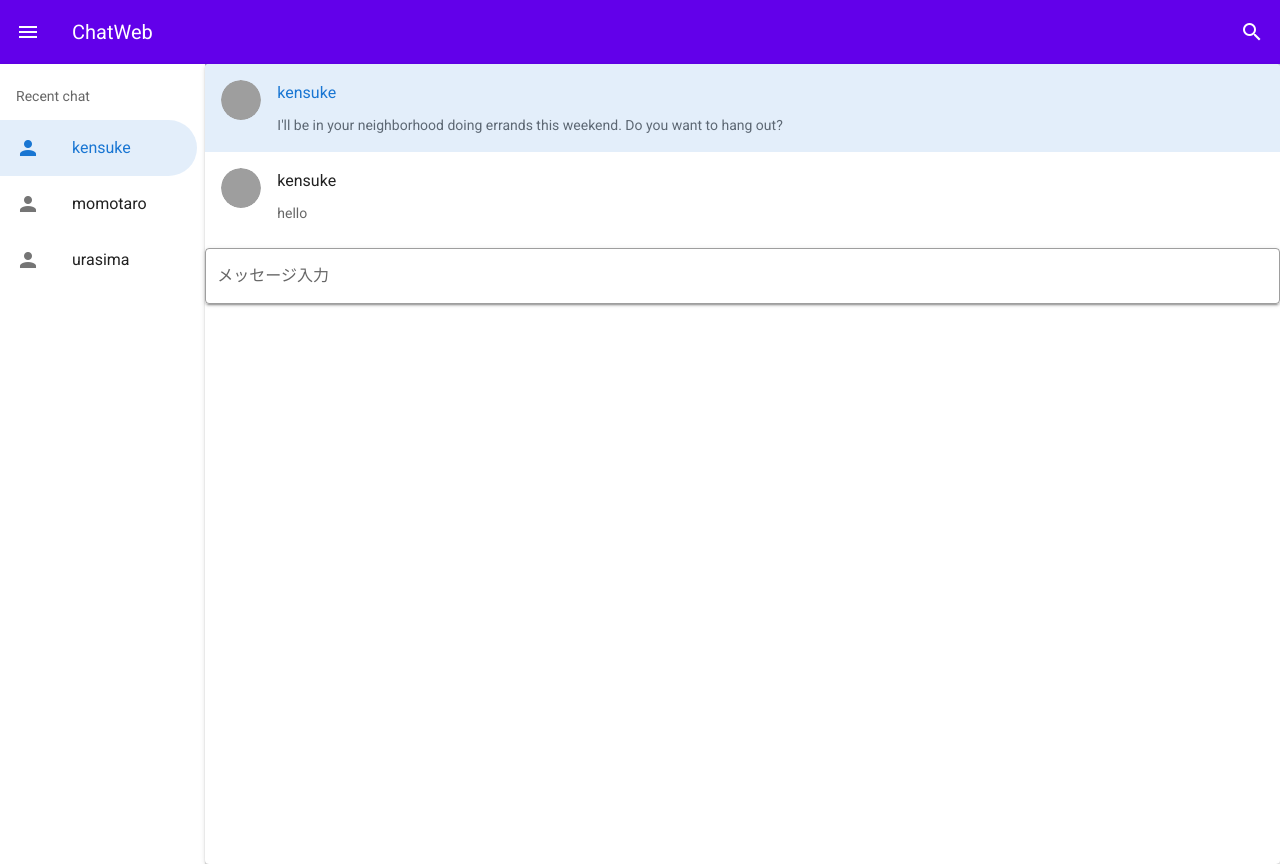
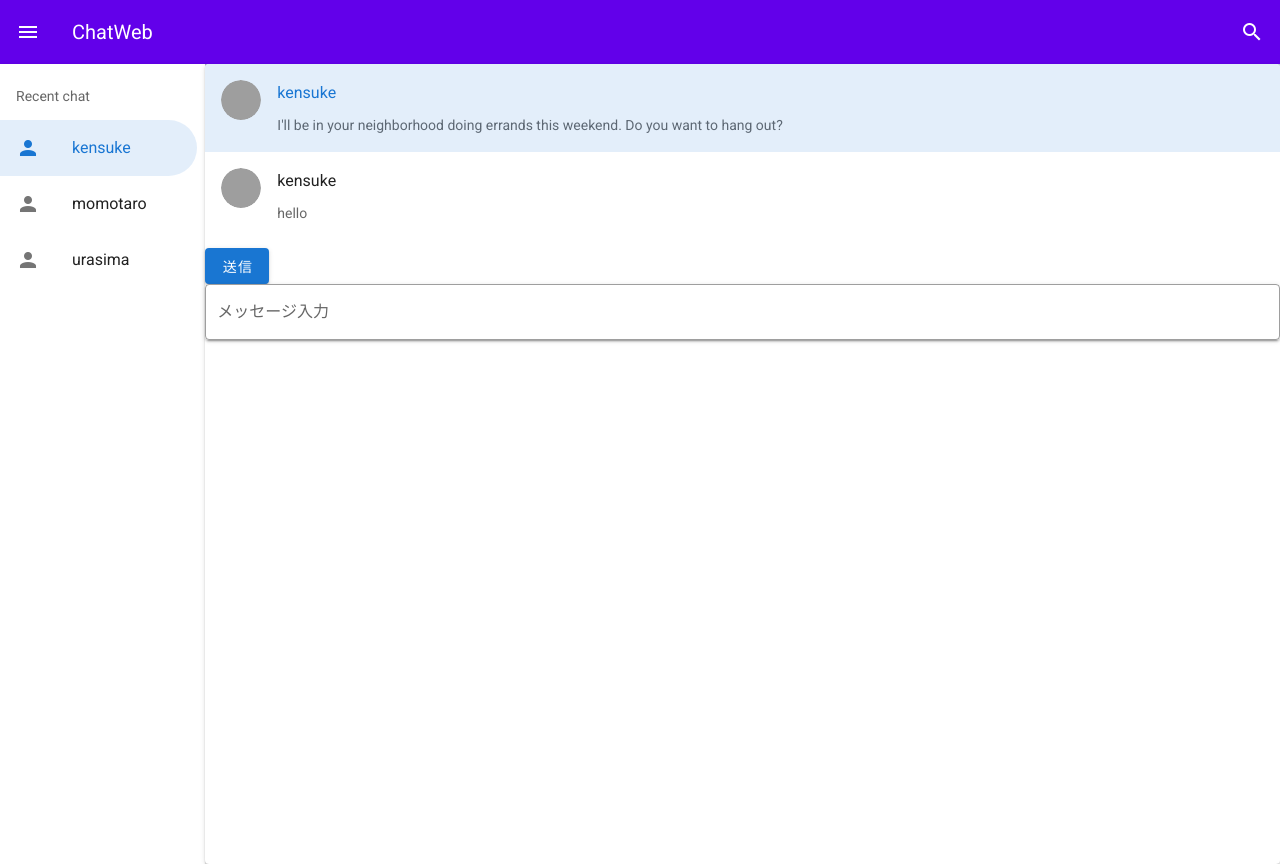
Before and after one commit to KK56ken/WebChat_Front, a Vue app in the folder chatweb/: page / in a window 1280 px wide. Built offline with nearby package versions, Linux system fonts and the light colour scheme; grey boxes are pictures that could not be loaded.

Commit message:
[ADD]メッセージを投稿できるようにした

```diff
--- a/chatweb/src/components/Chat.vue
+++ b/chatweb/src/components/Chat.vue
@@ -24,6 +24,9 @@
                         </template>
                     </v-list-item-group>
                 </v-list>
+                <v-btn @click="pushMessage(text)" color="primary" dark>
+                    送信
+                </v-btn>
                 <v-textarea
                     v-model="text"
                     auto-grow
@@ -43,8 +46,9 @@ export default {
         selectedItem:0
     }),
     methods:{
-        pushMessage(){
-
+        pushMessage(value){
+            this.$store.commit("pushItem", value);
+            this.text = "";
         },
         checkUser(name){
             if(!name){
--- a/chatweb/src/store/index.js
+++ b/chatweb/src/store/index.js
@@ -39,6 +39,10 @@ export default new Vuex.Store({
   mutations: {
     setSelectItemIndex(state, num) {
       state.selectedItem = num
+    },
+    pushItem(state, value) {
+      var item = {avatar: 'https://cdn.vuetifyjs.com/images/lists/1.jpg', name: 'kensuke', subtitle: value}
+      state.listItems.push(item)
     }
   },
   actions: {
```
